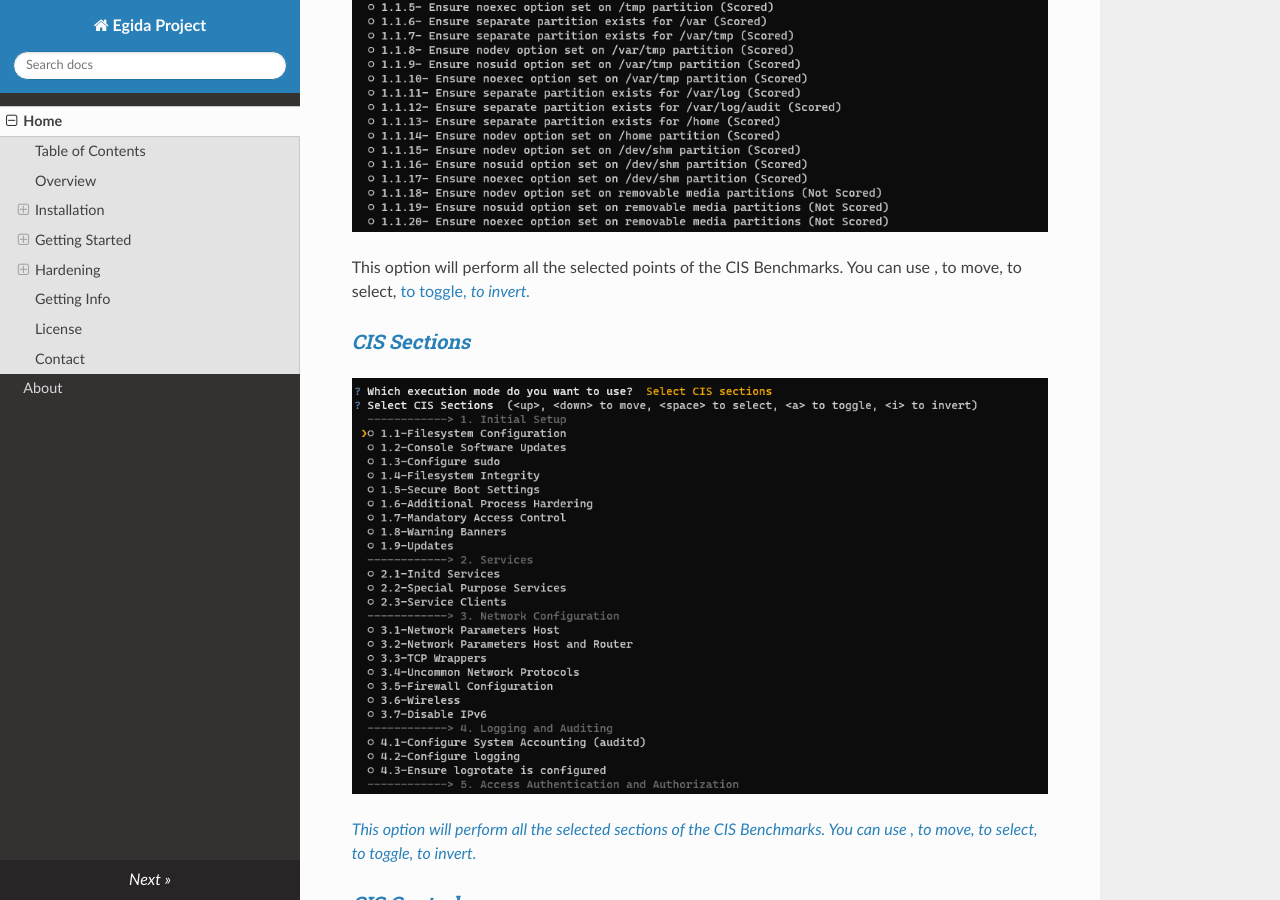
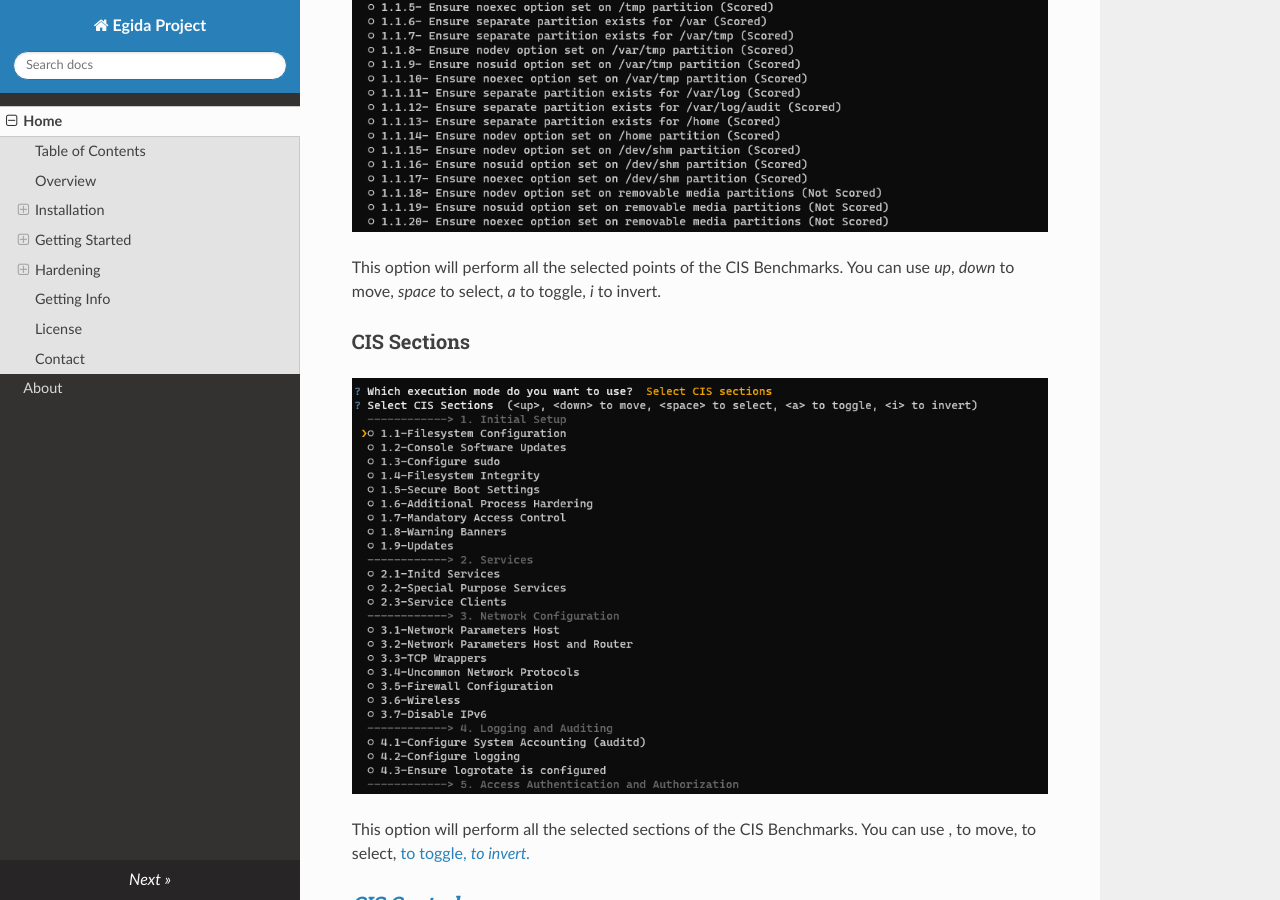
Before and after one commit to Egida-Kassandra/egida, an MkDocs documentation site: the page built from docs/index.md, in a window 1280 px wide and 900 px high, scrolled down 6432 px. Built offline with MkDocs 1.6.1, drawn with Linux system fonts in a browser that asks for light colours; nearby versions of some CDN libraries.

Commit message:
Updated docs

```diff
--- a/docs/index.md
+++ b/docs/index.md
@@ -293,7 +293,7 @@
 ![Egida CIS Points](img/cispoints.png)
 
 This option will perform all the selected points of the CIS Benchmarks.
-You can use <up>, <down> to move, <space> to select, <a> to toggle, <i> to invert.
+You can use _up_, _down_ to move, _space_ to select, _a_ to toggle, _i_ to invert.
 
 ### CIS Sections
 ![Egida CIS Sections](img/cissections.png)
```
